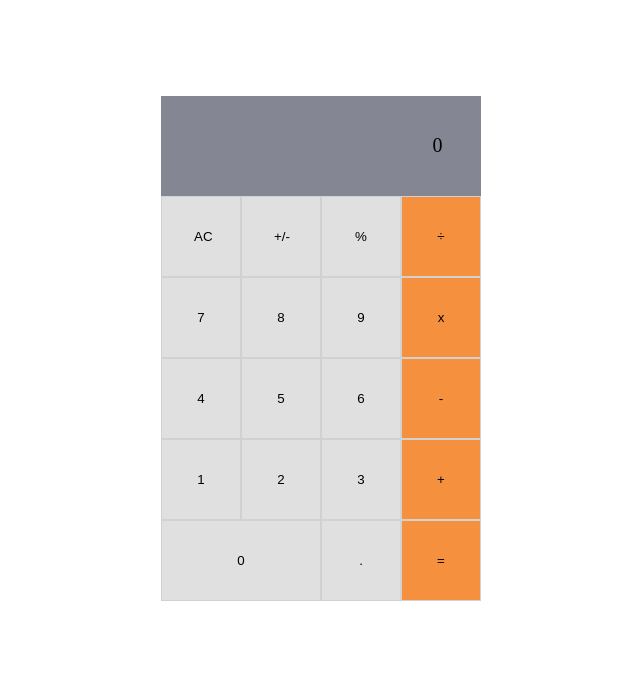
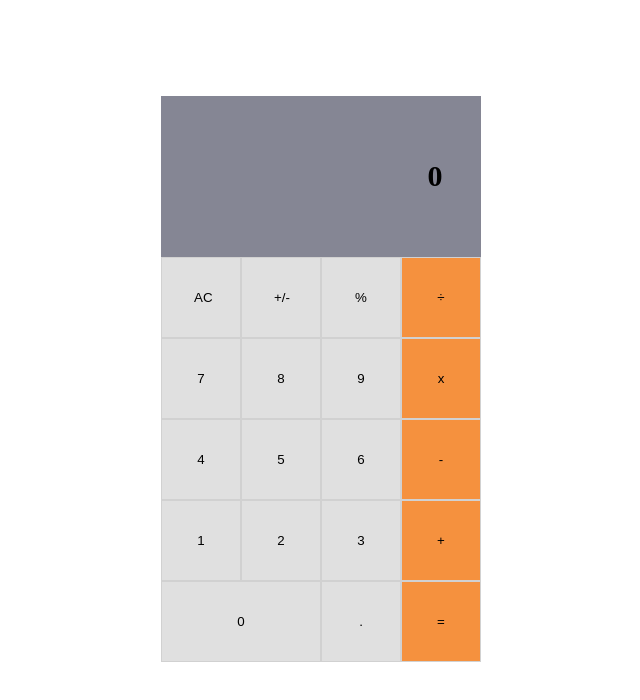
Before and after one commit to danutibe07/math-magicians, a React (Create React App) app: page / in a window 1280 px wide. Shown: the top 700 px of the page, without its empty margins (319-959 px from the left). Built offline with nearby package versions, Linux system fonts and the light colour scheme.

Commit message:
Add screen components

```diff
--- a/src/components/Calculator.jsx
+++ b/src/components/Calculator.jsx
@@ -1,10 +1,11 @@
 import React from 'react';
+import Screen from './Screen';
 
 const Calculator = () => (
   <div>
     <div className="calculator">
       <div className="screen">
-        0
+        <Screen />
       </div>
       <div className="calculator-buttons">
         <button type="button">AC</button>
--- /dev/null
+++ b/src/components/Screen.jsx
@@ -0,0 +1,5 @@
+import React from 'react';
+
+const Screen = () => <h2>0</h2>;
+
+export default Screen;
```
